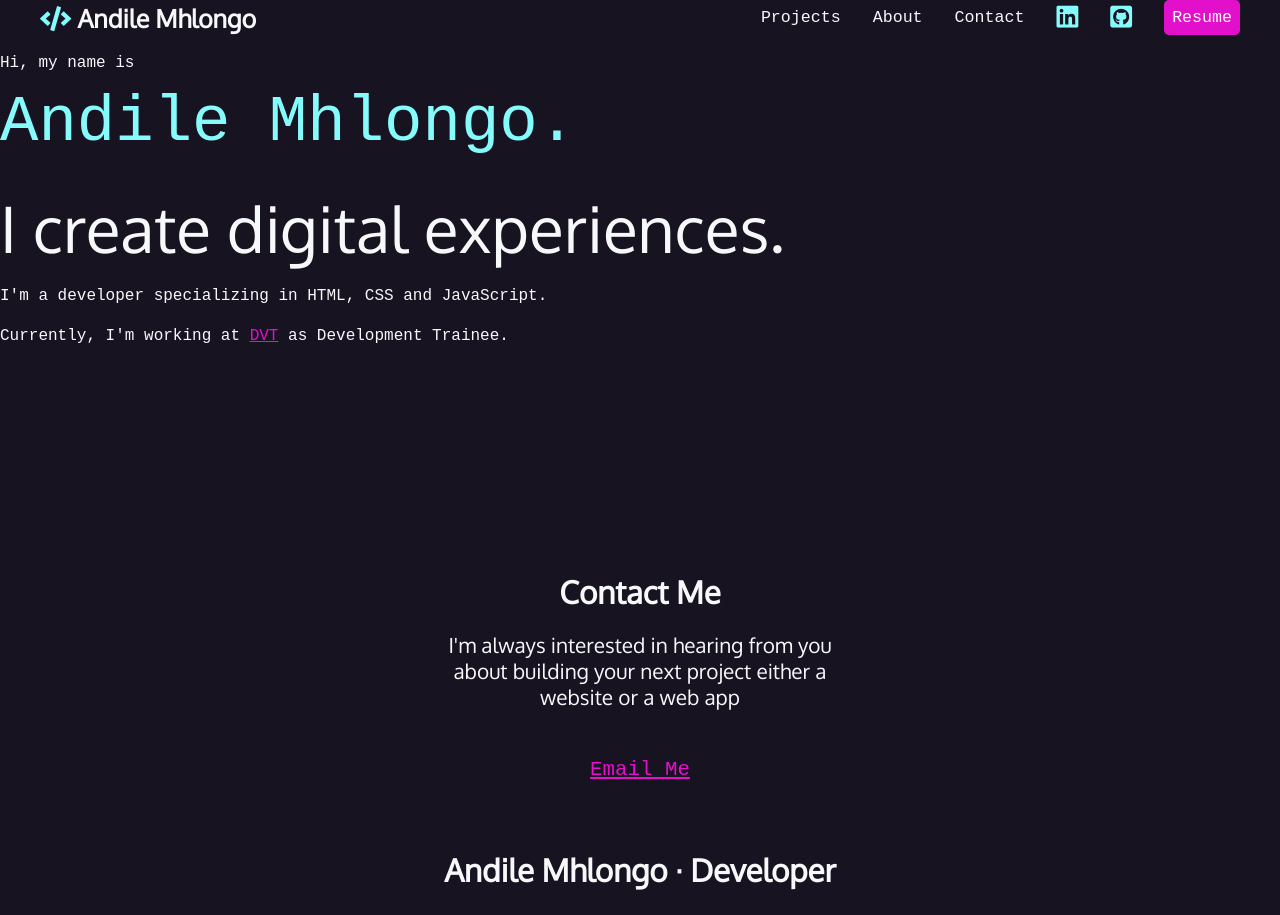
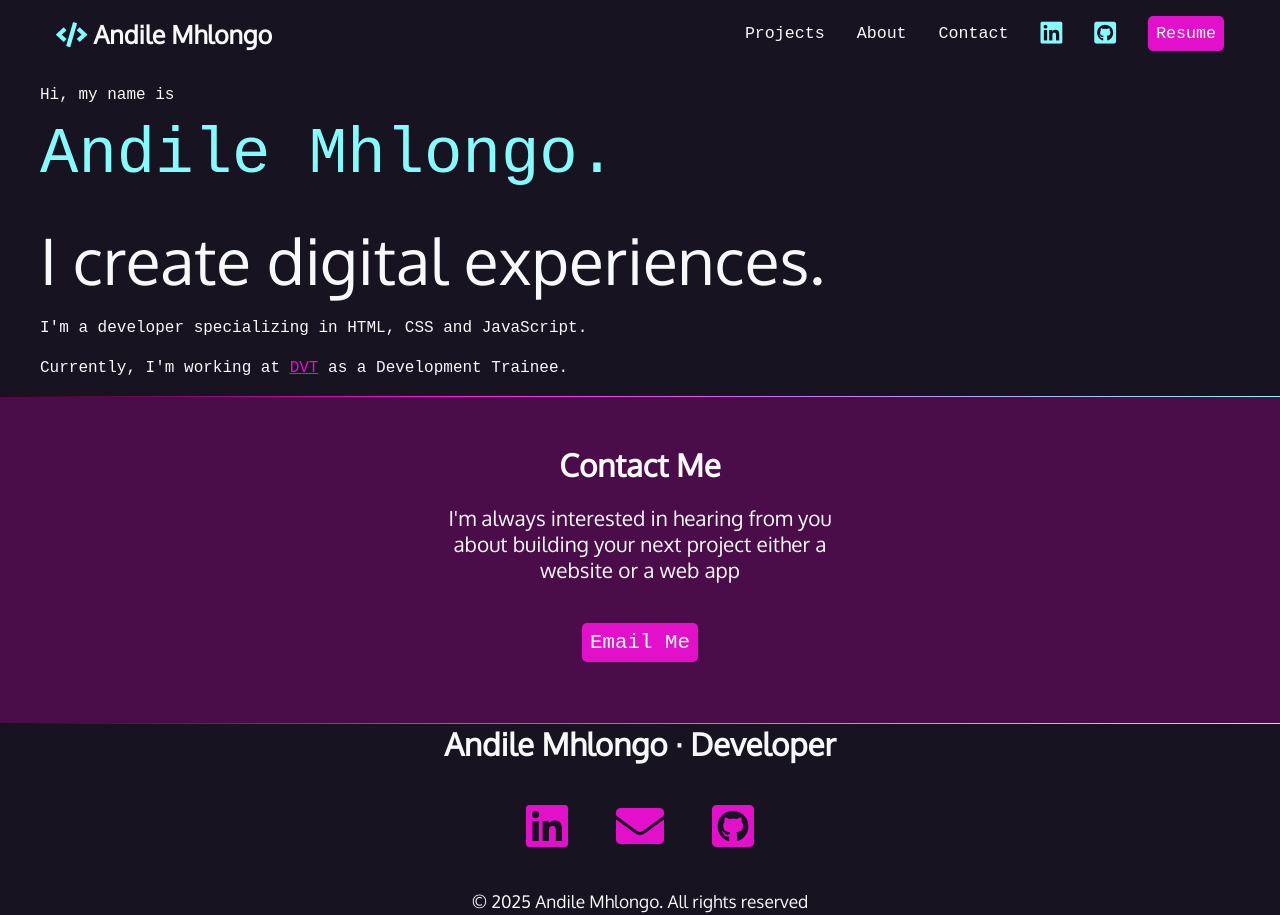
Before and after one commit to amhlongo-dvt/dvt-fullstackdeveopler-roadmap, a plain HTML site: page portfolio/index.html in a window 1280 px wide. Shown: the top 915 px of the page. Drawn offline with Linux system fonts and the light colour scheme; a web font is replaced by a local one.

Commit message:
Modified the layout to look better

```diff
--- a/portfolio/css/style.css
+++ b/portfolio/css/style.css
@@ -42,8 +42,19 @@ a:hover {
     text-decoration: none;
 }
 
+.section-plum {
+    background-color: var(--plum);
+}
+
+.gradient {
+    background: linear-gradient(90deg, rgba(46,1,24,1) 0%, rgba(255,23,228,1) 35%, rgba(134,251,251,1) 100%);
+    height: 1px;
+}
+
 #intro {
-    padding-bottom: 10rem;
+    padding-bottom: 4rem 1rem 10rem 1rem;
+    max-width: 1200px;
+    margin: 0 auto;
 }
 
 #intro p {
@@ -74,7 +85,6 @@ a:hover {
     text-align: center;
     margin: 0 auto;
     padding: 3rem 0;
-
 }
 
 #contact p:last-child {
@@ -83,10 +93,11 @@ a:hover {
 
 }
 
+
 nav {
     font-family: var(--mono);
     font-size: 80%;
-    padding: 0rem;
+    padding: 1rem;
 }
 
 nav h1 a {
@@ -135,6 +146,8 @@ nav h1 [class*="fa-"]{
     color: white;
     padding: 0.5rem;
     border-radius: 5px;
+    text-decoration: var(--mono);
+    text-decoration: none;
 }
 
 footer {
--- a/portfolio/index.html
+++ b/portfolio/index.html
@@ -8,7 +8,7 @@
         <link href="https://fonts.googleapis.com/css2?family=Oxygen&family=Oxygen+Mono&display=swap" rel="stylesheet" />
         <link href="https://cdnjs.cloudflare.com/ajax/libs/font-awesome/5.15.4/css/all.min.css" rel="stylesheet" />
         <link rel="stylesheet" href="css/style.css">
-        <title>Document</title>
+        <title>Andile's Portfolio</title>
     </head>
     <body>
         <nav>
@@ -45,18 +45,21 @@
             <h2>I create digital experiences.</h2>
 
             <p>I'm a developer specializing in HTML, CSS and JavaScript.</p>
-            <p>Currently, I'm working at <a href="https://www.dvt.co.za/">DVT</a> as Development Trainee.</p>
+            <p>Currently, I'm working at <a href="https://www.dvt.co.za/">DVT</a> as a Development Trainee.</p>
         </section>
 
+        <div class="gradient"></div>
+        <div class="section-plum ">
             <section id="contact">
                 <h2>Contact Me</h2>
                 <p>
                     I'm always interested in hearing from you
                     about building your next project either a website or a web app
                 </p>
-            <p><a href="mailto:majiyaz2@gmail.com">Email Me</a></p>
+                <p><a class="button" href="mailto:majiyaz2@gmail.com">Email Me</a></p>
             </section>
-
+        </div>
+        <div class="gradient"></div>
         <footer>
             <h2>Andile Mhlongo &middot; Developer</h2>
             <ul>
```
Lines whose indentation alone changed are shown as unchanged.
